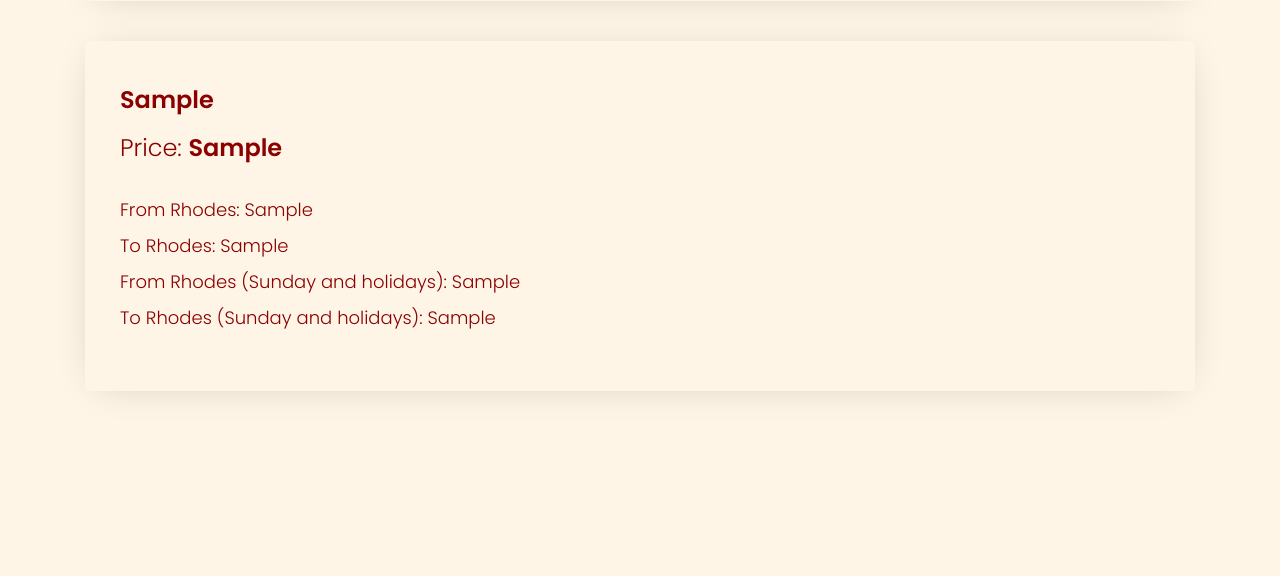
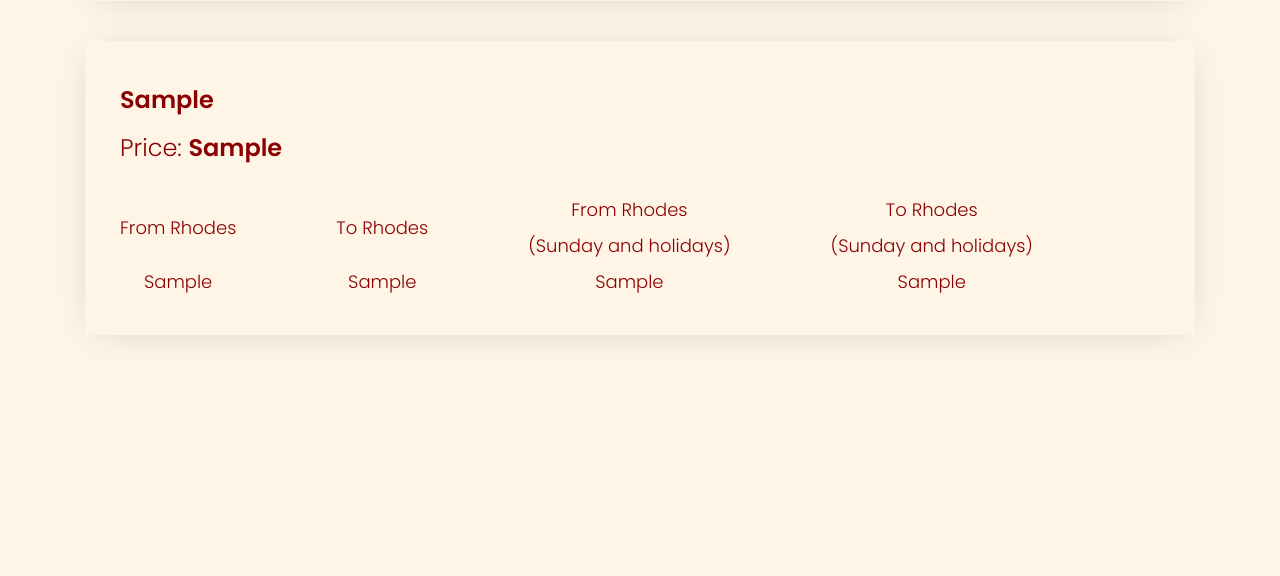
Before and after one commit to stavros11/Stavmel-Info-Kiosk, a Flask app: page /transportation/bus/ktel in a window 1280 px wide. Shown: the part 592-1168 px from the top of the page. Run offline with Flask 2, Linux system fonts and the light colour scheme; tables that the repository leaves empty hold one stand-in row (values such as "Sample post"); some libraries are stand-ins or nearby versions; some web fonts are replaced.

Commit message:
Fix times in table

```diff
--- a/app/models.py
+++ b/app/models.py
@@ -1,4 +1,5 @@
 import os
+import itertools
 import flask
 import numpy as np
 from app import db
@@ -142,3 +143,13 @@ class Ktel(db.Model):
   to_rhodes = db.Column(db.String(4096))
   from_rhodes_sunday = db.Column(db.String(4096))
   to_rhodes_sunday = db.Column(db.String(4096))
+
+  @property
+  def timetable(self):
+    time_str_all = (self.from_rhodes, self.to_rhodes, self.from_rhodes_sunday,
+                    self.to_rhodes_sunday)
+    time_list_all = [x.split(", ") if isinstance(x, str) else []
+                     for x in time_str_all]
+    for times in itertools.zip_longest(*time_list_all):
+      print(list(t if isinstance(t, str) else "" for t in times))
+      yield list(t if isinstance(t, str) else "" for t in times)
--- a/app/templates/ktel.html
+++ b/app/templates/ktel.html
@@ -37,12 +37,24 @@
           <p><b>{{ route.destination }}</b>
           <br>Price: <b>{{ route.price }}</b></p>
         </font>
-        <font color=DarkRed size=4><p>
-          {% if route.from_rhodes %}From Rhodes: {{ route.from_rhodes }}{% endif %}
-          <br>{% if route.to_rhodes %}To Rhodes: {{ route.to_rhodes }}{% endif %}
-          <br>{% if route.from_rhodes_sunday %}From Rhodes (Sunday and holidays): {{ route.from_rhodes_sunday }}{% endif %}
-          <br>{% if route.to_rhodes_sunday %}To Rhodes (Sunday and holidays): {{ route.to_rhodes_sunday }}{% endif %}
-				</p></font>
+        <font color=DarkRed size=4>
+          <table>
+            <tr>
+              <td style="padding: 0px 100px 0 0;"><center> From Rhodes </center></td>
+              <td style="padding: 0px 100px 0 0;"><center> To Rhodes </center></td>
+              <td style="padding: 0px 100px 0 0;"><center> From Rhodes <br> (Sunday and holidays) </center></td>
+              <td><center> To Rhodes <br> (Sunday and holidays) </center></td>
+            </tr>
+            {% for time in route.timetable %}
+            <tr>
+              <td style="padding: 0px 100px 0 0;"><center> {{ time[0] }} </center></td>
+              <td style="padding: 0px 100px 0 0;"><center> {{ time[1] }} </center></td>
+              <td style="padding: 0px 100px 0 0;"><center> {{ time[2] }} </center></td>
+              <td><center> {{ time[3] }} </center></td>
+            </tr>
+            {% endfor %}
+          </table>
+        </font>
       </article>
 		</div>
     {% endfor %}
```
